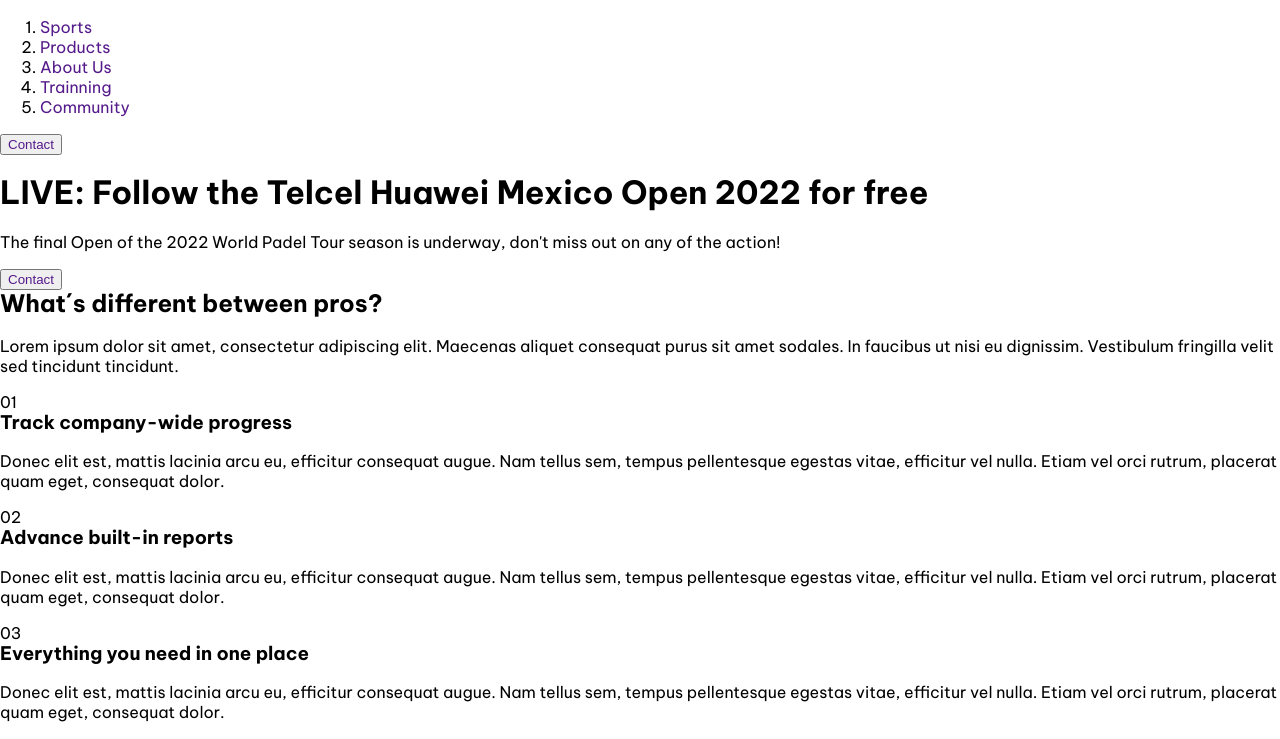
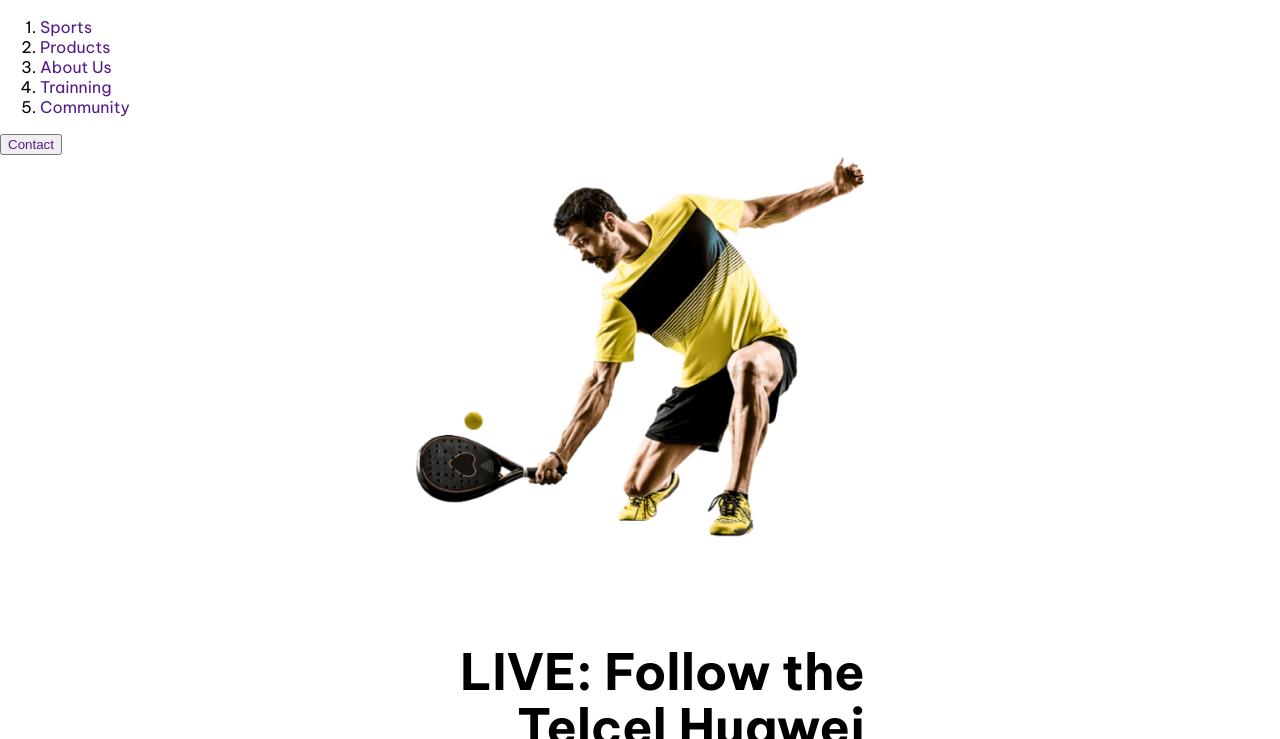
Before and after one commit to PendraDev/proyecto-final-fe1, a plain HTML site: page index.html in a window 1280 px wide. Shown: the part 29-768 px from the top of the page. Drawn offline with Linux system fonts and the light colour scheme.

Commit message:
styles for main

```diff
--- a/css/styles.css
+++ b/css/styles.css
@@ -12,33 +12,84 @@
     --Celeste-brillante: #3CDDF3;
     --Azul-grisaceo-oscuro: #1E1E26;
     --Azul-muy-oscuro: #232851;
-    --Variante-gris-claro: rgb (249, 249, 249);
+    --Variante-gris-claro: rgb(249, 249, 249);
 
 }
 /* reset defaults*/
 html {
     box-sizing: border-box;
     font-size: 100%;
+}
 
-}
 *, *::after,*::before {
     box-sizing: inherit;
 }
+
 body {
     margin: 0;
     padding: 0;
     font-family: 'Be Vietnam Pro', sans-serif;
 }
+
 h1, h2, h3 {
     font-weight: 700;
     line-height: 1.1;
     margin-top: 0;
 }
+
 p {
     margin-top: 0;
+    font-weight: 500;
 }
+
 a, a:visited, a:active {
     text-decoration: none;
 }
 
-/**/
+/*header*/
+
+
+/*main*/
+main {
+    width: 100%;
+}
+
+.__container-img {
+    width: 90%;
+    min-width: 320px;
+    max-width: 450px;
+    margin-inline: auto;
+    /*border: 1px solid red;*/
+    margin-bottom: 100px;
+}
+
+main img {
+    width: 100%;
+}
+
+.__container-article {
+    width: 90%;
+    min-width: 320px;
+    max-width: 450px;
+    margin-inline: auto;
+    text-align: right;
+}
+main h1 {
+    font-size: 3.125rem;
+}
+main p {
+    font-size: 1.035rem;
+    padding-left: 15px;
+}
+
+main button {
+    width: 8.375rem;
+    height: 2.75rem;
+    background-color: var(--Violeta);
+    border-radius: 25px;
+    border: none;
+}
+
+main a {
+    color: white;
+}
--- a/index.html
+++ b/index.html
@@ -32,14 +32,14 @@
             </div>
 
         </header>
-        <main>
-            <div>
-                <img src="" alt="">
+        <main class="main__container">
+            <div class="__container-img">
+                <img src="./assets/padel-intro.png" alt="Tenista moviendo la raqueta">
             </div>
-            <div>
+            <div class="__container-article">
                 <h1>LIVE: Follow the Telcel Huawei Mexico Open 2022 for free </h1>
                 <p>The final Open of the 2022 World Padel Tour season is underway, don't miss out on any of the action!</p>
-                <button><a href=""> Contact</a></button>
+                <button class="btn btn-1"><a href=""> Contact</a></button>
             </div>
         </main>
         <section>
```
